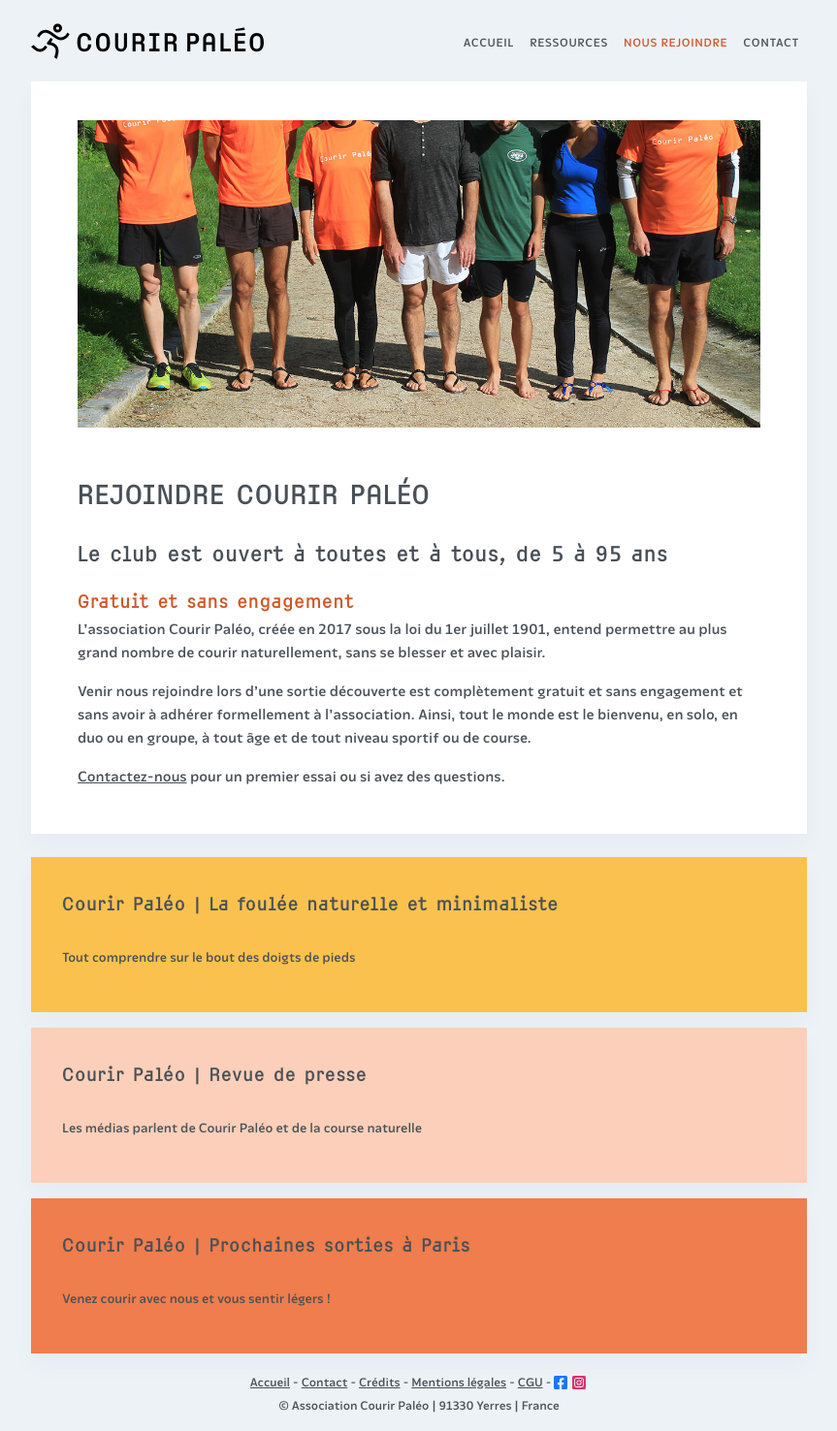
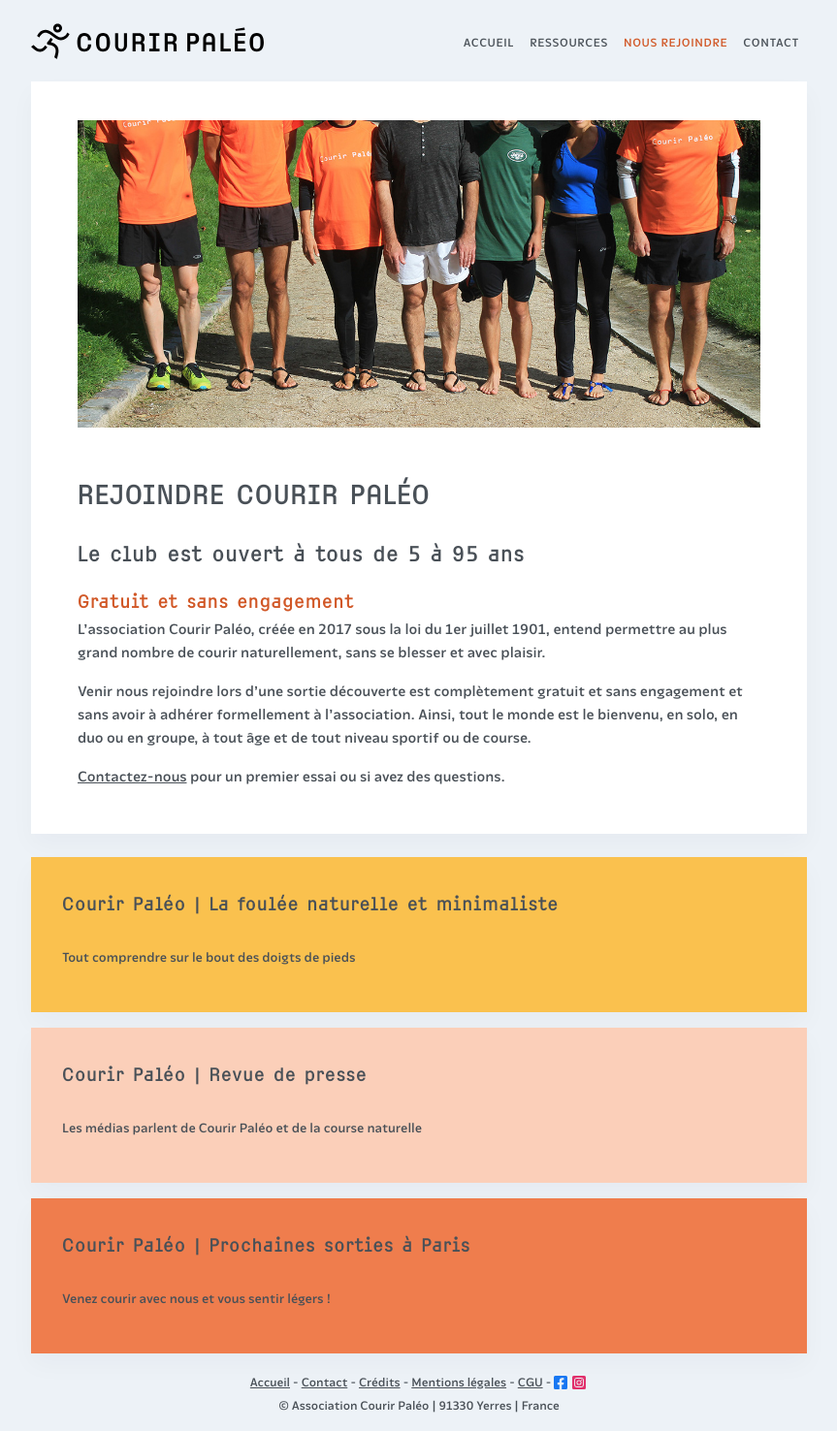
Before and after one commit to courirpaleo/courirpaleo.github.io, a Jekyll site: the page built from _pages/nous-rejoindre.md, in a window 1280 px wide. Shown: the whole page at 97% size, without its empty margins (208-1071 px from the left). Built offline with Jekyll 4.4.1, drawn with Linux system fonts in a browser that asks for light colours; some web fonts are replaced.

Commit message:
Update nous-rejoindre.md

```diff
--- a/_pages/nous-rejoindre.md
+++ b/_pages/nous-rejoindre.md
@@ -5,7 +5,7 @@
 ---
 ![Courir Paleo](/assets/images/CourirPaleo_groupe_Parc-Montsouris_pieds_1200px.jpg)
 # Rejoindre Courir Paléo
-## Le club est ouvert à toutes et à tous, de 5 à 95 ans
+## Le club est ouvert à tous de 5 à 95 ans
 ### Gratuit et sans engagement
 L'association Courir Paléo, créée en 2017 sous la loi du 1er juillet 1901, entend permettre au plus grand nombre de courir naturellement, sans se blesser et avec plaisir.
 
```
